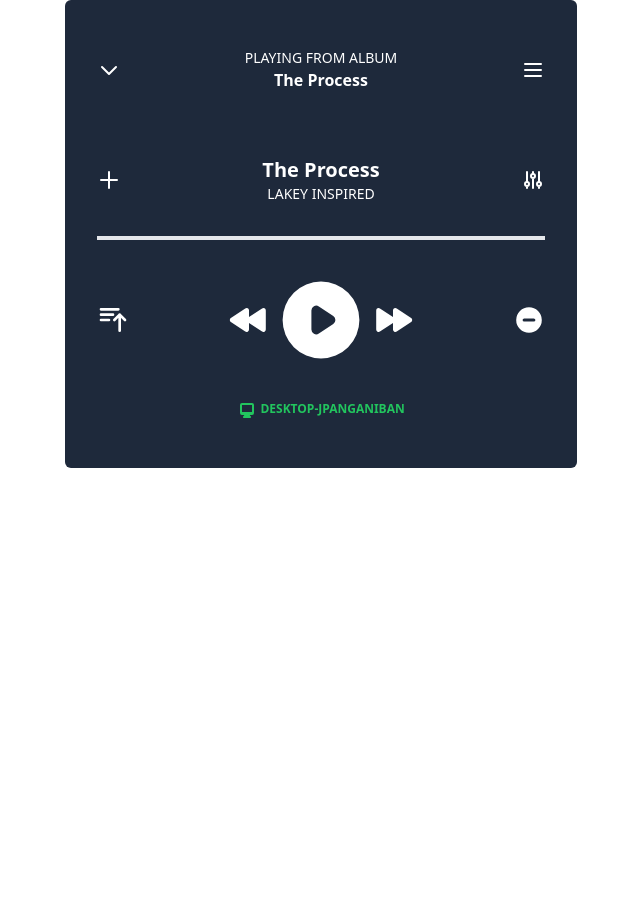
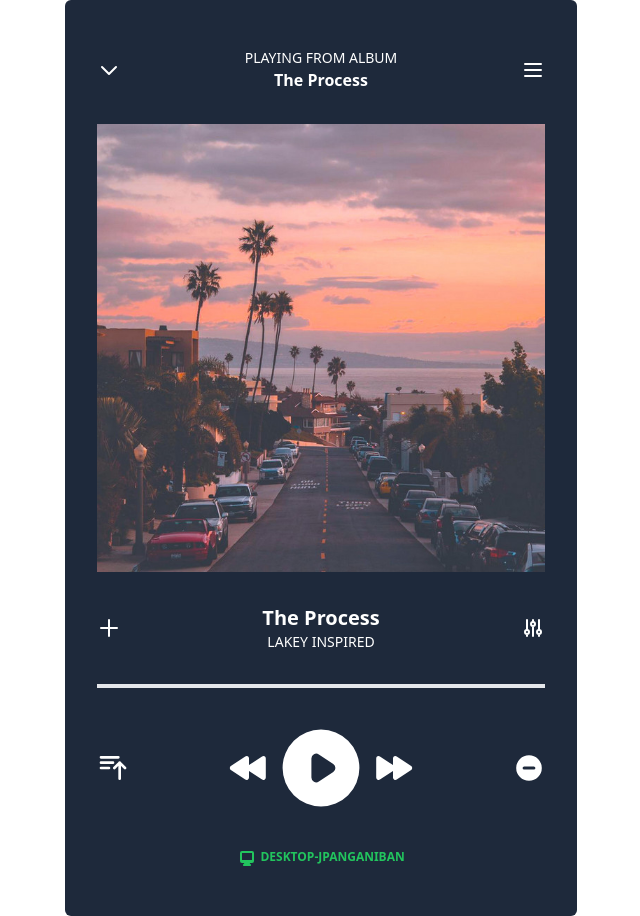
Before and after one commit to thejpanganiban/tailwind-kata, a plain HTML site: page 1_spotify_player/index.html in a window 1280 px wide. Shown: the whole page, without its empty margins (319-959 px from the left). Before the commit the page ends 800 px from the top, so only its background shows below. Drawn offline with nearby package versions, Linux system fonts and the light colour scheme; the site is published under a folder, as on GitHub Pages, so addresses that start at the root find nothing.

Commit message:
Restructure into folders to accommodate README.md

```diff
--- a/1_spotify_player.html
+++ b/1_spotify_player/index.html
@@ -29,7 +29,7 @@
 
     <!-- Album Art -->
     <div class=" p-4 flex justify-center text-white">
-      <img src="/images/album_art.jpg" alt="">
+      <img src="images/album_art.jpg" alt="">
     </div>
 
     <!-- Like / Title / Other Controls -->
```
Also changed, not shown: 1_spotify_player/images/album_art.jpg (renamed from images/album_art.jpg), 2_relative_absolute/index.html (renamed from 2_relative_absolute.html), 3_checkout_page/index.html (renamed from 3_checkout_page.html).
